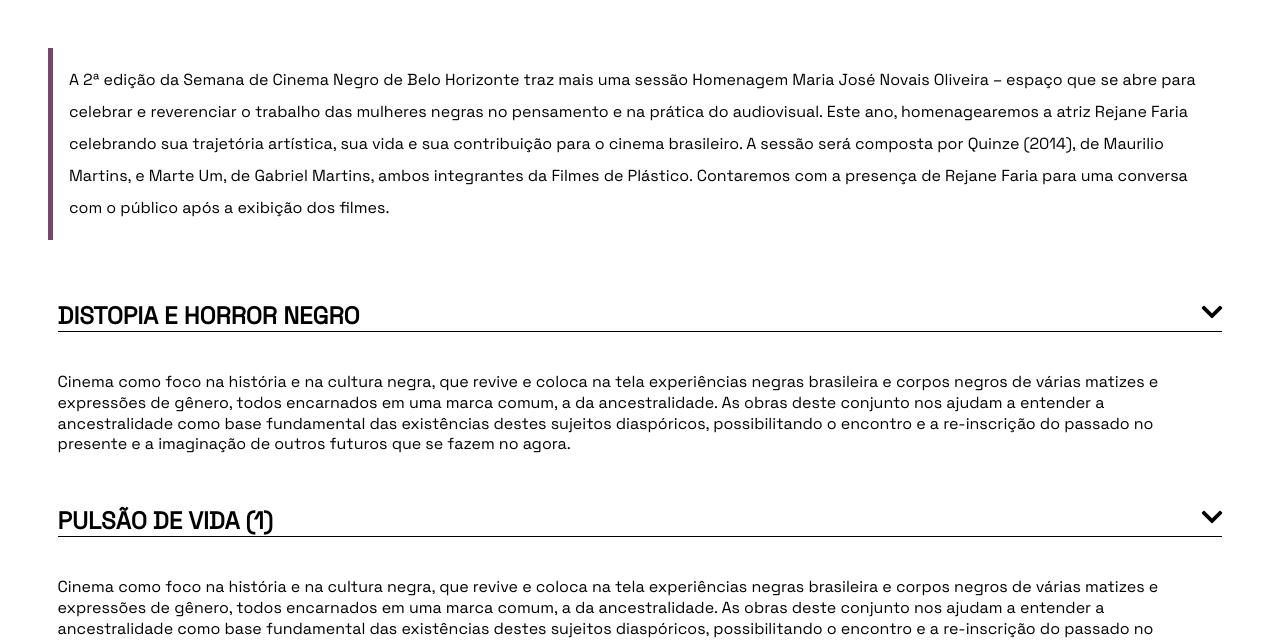
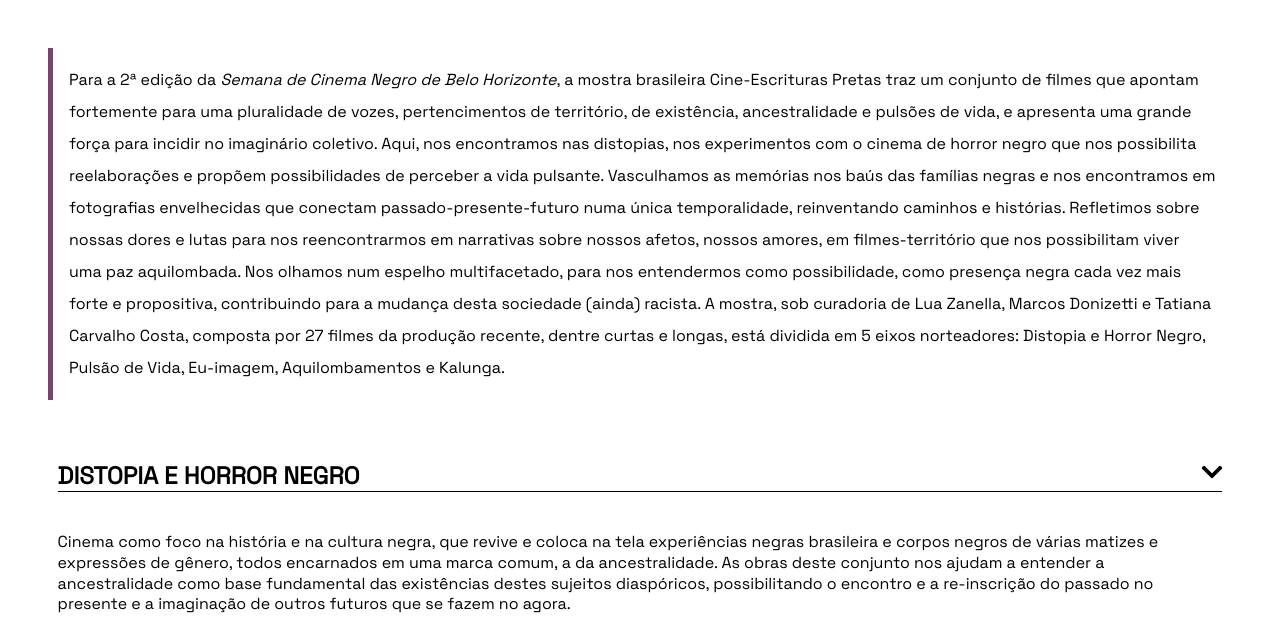
Before and after one commit to danielalfb/semanadecinemanegro_22, a PHP site: page /cinemanegrobh/mostras/cine_escrituras_pretas.php in a window 1280 px wide. Shown: the part 432-1072 px from the top of the page. Run offline with PHP 8.4, Linux system fonts and the light colour scheme; some libraries are stand-ins or nearby versions; some web fonts are replaced.

Commit message:
text in sessions ok

```diff
--- a/mostras/cine_escrituras_pretas.php
+++ b/mostras/cine_escrituras_pretas.php
@@ -4,7 +4,8 @@ getHeaderMostras();
 ?>
 <div class="page">
     <section>
-      <div class="mainBanner" style="background-image: url('./img/banners/banner7.svg'); background-position: center; height: 200px">
+        <div class="mainBanner"
+            style="background-image: url('./img/banners/banner7.svg'); background-position: center; height: 200px">
             <div class="mainInfo" style="color:var(--cor-yellow);text-align: right;margin-top: -50px;">
                 <div class="title">
                     <h1 lang="pt">CINE-ESCRITURAS</h1>
@@ -18,8 +19,35 @@ getHeaderMostras();
     <section>
         <section>
             <div class="mainSubtitle" style="border-left: 5px solid var(--cor-lilac);">
-        <p lang="pt">A 2ª edição da Semana de Cinema Negro de Belo Horizonte traz mais uma sessão Homenagem Maria José Novais Oliveira – espaço que se abre para celebrar e reverenciar o trabalho das mulheres negras no pensamento e na prática do audiovisual. Este ano, homenagearemos a atriz Rejane Faria celebrando sua trajetória artística, sua vida e sua contribuição para o cinema brasileiro. A sessão será composta por Quinze (2014), de Maurilio Martins, e Marte Um, de Gabriel Martins, ambos integrantes da Filmes de Plástico. Contaremos com a presença de Rejane Faria para uma conversa com o público após a exibição dos filmes. </p>
-        <p lang="en">A 2ª edição da Semana de Cinema Negro de Belo Horizonte traz mais uma sessão Homenagem Maria José Novais Oliveira – espaço que se abre para celebrar e reverenciar o trabalho das mulheres negras no pensamento e na prática do audiovisual. Este ano, homenagearemos a atriz Rejane Faria celebrando sua trajetória artística, sua vida e sua contribuição para o cinema brasileiro. A sessão será composta por Quinze (2014), de Maurilio Martins, e Marte Um, de Gabriel Martins, ambos integrantes da Filmes de Plástico. Contaremos com a presença de Rejane Faria para uma conversa com o público após a exibição dos filmes. </p>
+                <p lang="pt">Para a 2ª edição da <em>Semana de Cinema Negro de Belo Horizonte</em>, a mostra brasileira
+                    Cine-Escrituras Pretas traz um conjunto de filmes que apontam fortemente para uma pluralidade de
+                    vozes, pertencimentos de território, de existência, ancestralidade e pulsões de vida, e apresenta
+                    uma grande força para incidir no imaginário coletivo. Aqui, nos encontramos nas distopias, nos
+                    experimentos com o cinema de horror negro que nos possibilita reelaborações e propõem possibilidades
+                    de perceber a vida pulsante. Vasculhamos as memórias nos baús das famílias negras e nos encontramos
+                    em fotografias envelhecidas que conectam passado-presente-futuro numa única temporalidade,
+                    reinventando caminhos e histórias. Refletimos sobre nossas dores e lutas para nos reencontrarmos em
+                    narrativas sobre nossos afetos, nossos amores, em filmes-território que nos possibilitam viver uma
+                    paz aquilombada. Nos olhamos num espelho multifacetado, para nos entendermos como possibilidade,
+                    como presença negra cada vez mais forte e propositiva, contribuindo para a mudança desta sociedade
+                    (ainda) racista. A mostra, sob curadoria de Lua Zanella, Marcos Donizetti e Tatiana Carvalho Costa,
+                    composta por 27 filmes da produção recente, dentre curtas e longas, está dividida em 5 eixos
+                    norteadores: Distopia e Horror Negro, Pulsão de Vida, Eu-imagem, Aquilombamentos e Kalunga.</p>
+                <p lang="en">Para a 2ª edição da <em>Semana de Cinema Negro de Belo Horizonte</em>, a mostra brasileira
+                    Cine-Escrituras Pretas traz um conjunto de filmes que apontam fortemente para uma pluralidade de
+                    vozes, pertencimentos de território, de existência, ancestralidade e pulsões de vida, e apresenta
+                    uma grande força para incidir no imaginário coletivo. Aqui, nos encontramos nas distopias, nos
+                    experimentos com o cinema de horror negro que nos possibilita reelaborações e propõem possibilidades
+                    de perceber a vida pulsante. Vasculhamos as memórias nos baús das famílias negras e nos encontramos
+                    em fotografias envelhecidas que conectam passado-presente-futuro numa única temporalidade,
+                    reinventando caminhos e histórias. Refletimos sobre nossas dores e lutas para nos reencontrarmos em
+                    narrativas sobre nossos afetos, nossos amores, em filmes-território que nos possibilitam viver uma
+                    paz aquilombada. Nos olhamos num espelho multifacetado, para nos entendermos como possibilidade,
+                    como presença negra cada vez mais forte e propositiva, contribuindo para a mudança desta sociedade
+                    (ainda) racista. A mostra, sob curadoria de Lua Zanella, Marcos Donizetti e Tatiana Carvalho Costa,
+                    composta por 27 filmes da produção recente, dentre curtas e longas, está dividida em 5 eixos
+                    norteadores: Distopia e Horror Negro, Pulsão de Vida, Eu-imagem, Aquilombamentos e Kalunga.
+                </p>
             </div>
         </section>
         <section>
@@ -39,4 +67,5 @@ getHeaderMostras();
 <script src="../js/collapse.js"></script>
 <script src="../js/main.js"></script>
 </body>
+
 </html>
```
Lines whose indentation alone changed are shown as unchanged.
